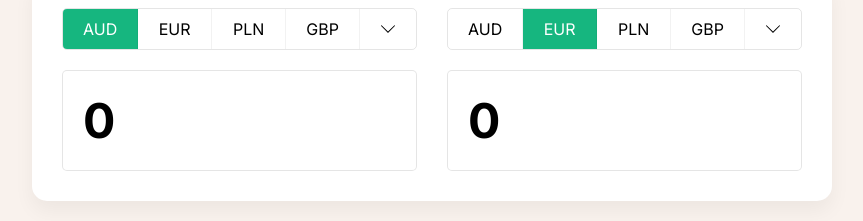
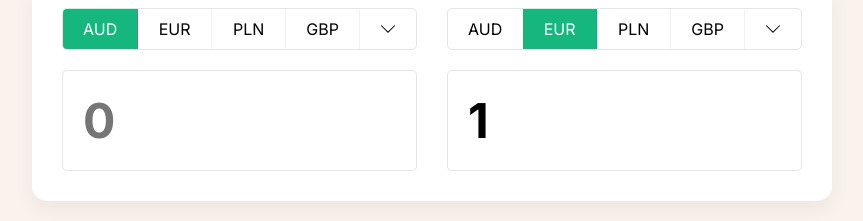
Before and after one commit to ryzhkoandrey/ab-currency-convertor, a React (Create React App) app: page / in a window 1280 px wide. Shown: the part 122-343 px from the top of the page, without its empty margins (208-1071 px from the left). Built offline with nearby package versions, Linux system fonts and the light colour scheme; no server answers.

Commit message:
Update App.js

```diff
--- a/src/App.js
+++ b/src/App.js
@@ -7,7 +7,7 @@ function App() {
    const [toCurrency, setToCurrency] = React.useState('EUR');
    const [rates, setRates] = React.useState({});
    const [fromPrice, setFromPirce] = React.useState(0);
-   const [toPrice, setToPirce] = React.useState(0);
+   const [toPrice, setToPirce] = React.useState(1);
 
    React.useEffect(() => {
       fetch('https://api.frankfurter.app/latest?base=USD')
@@ -34,7 +34,13 @@ function App() {
       setToPirce(value);
    };
 
-   // console.log(rates);
+   React.useEffect(() => {
+      onChangeFromPrice(fromPrice);
+   }, [fromCurrency]);
+
+   React.useEffect(() => {
+      onChangeToPrice(toPrice);
+   }, [toCurrency]);
 
    return (
       <div className="App">
```
